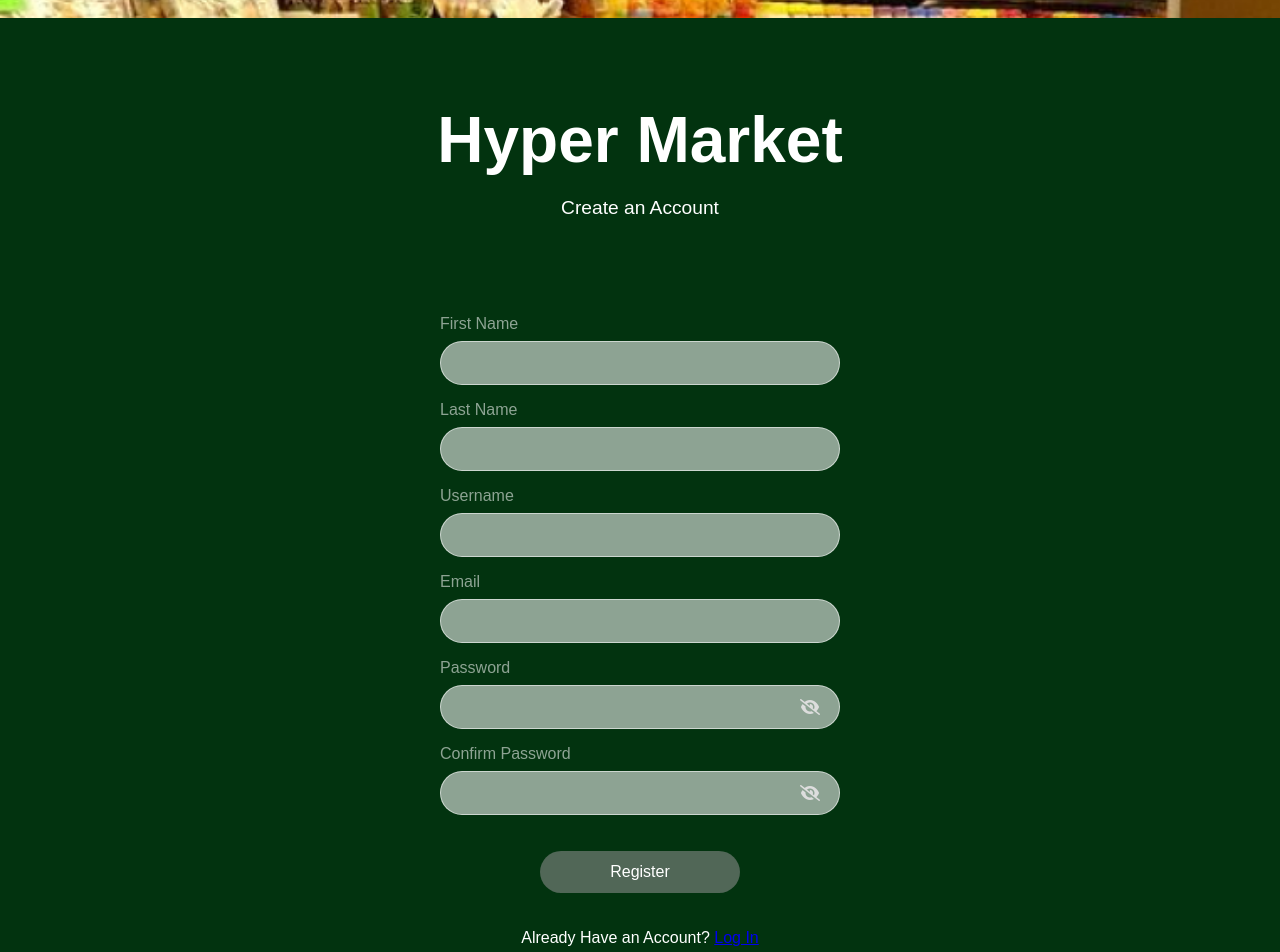
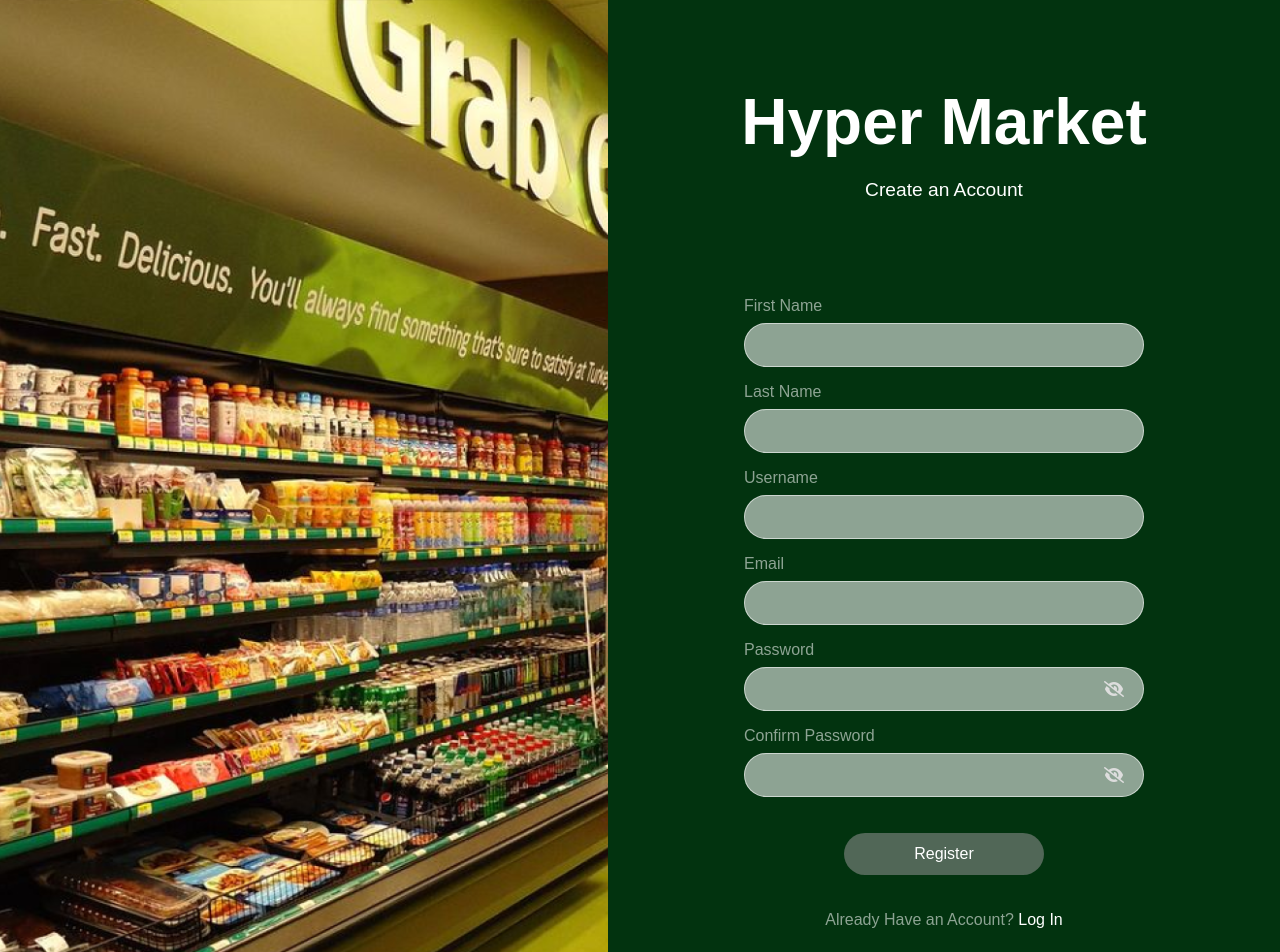
Before and after one commit to alyaaraffat/HyperMarket, a React (Vite) app: page /register in a window 1280 px wide. Shown: the top 952 px of the page. Built offline with nearby package versions, Linux system fonts and the light colour scheme; a web font is replaced by a local one.

Commit message:
Update App.css

```diff
--- a/src/App.css
+++ b/src/App.css
@@ -7,16 +7,16 @@ body {
 }
 
 /* Login Wrapper Styles */
-.login-wrapper {
+.login-wrapper, .register-wrapper {
   display: flex;
-  height: 100vh;
+  /* height: 100vh; */
 }
 
 /* Image Section Styles */
 .image-section {
   flex: 1;
-  background-color: #f0f0f0; /* Fallback background color */
-  background-image: url('./assets/11.png'); /* Replace with your image path */
+  background-color: #f0f0f0;
+  background-image: url('./assets/11.png');
   background-size: cover;
   background-position: center;
 }
@@ -41,19 +41,19 @@ body {
 }
 
 .form-section h2 {
-  font-family: 'ITC Eras Light', sans-serif; /* Ensure this font is loaded */
-  font-size: 4rem; /* Increased font size */
+  font-family: 'ITC Eras Light', sans-serif;
+  font-size: 4rem;
   font-weight: bold;
-  color: #ffffff; /* Text color */
+  color: #ffffff;
   margin-bottom: 20px;
-  text-align: center; /* Center-align text */
+  text-align: center;
 }
 
 .form-section h6 {
   font-size: 1.2rem;
   font-weight: 400;
   margin: 0;
-  color: #ffffff; /* Ensure text color matches theme */
+  color: #ffffff;
 }
 
 /* Error Message Styles */
@@ -80,7 +80,7 @@ body {
 
 .input-wrapper input {
   width: 100%;
-  padding: 0.75rem 3rem 0.75rem 1rem; /* Extra padding on the right for the icon */
+  padding: 0.75rem 3rem 0.75rem 1rem;
   box-sizing: border-box;
   border: 1px solid #ddd;
   border-radius: 50px;
@@ -89,7 +89,7 @@ body {
 
 .input-wrapper i {
   position: absolute;
-  right: 10px; /* Adjust as needed */
+  right: 10px;
   cursor: pointer;
 }
 
@@ -167,13 +167,13 @@ body {
   box-shadow: 0 4px 8px rgba(0, 0, 0, 0.3);
 }
 
-.form-section .signup {
+.form-section .signup, .login {
   margin-top: 1rem;
   font-size: 1rem;
   color: #ffffff8d;
 }
 
-.form-section .signup a {
+.form-section .signup a , .login a {
   color: #ffffff;
   text-decoration: none;
 }
```
